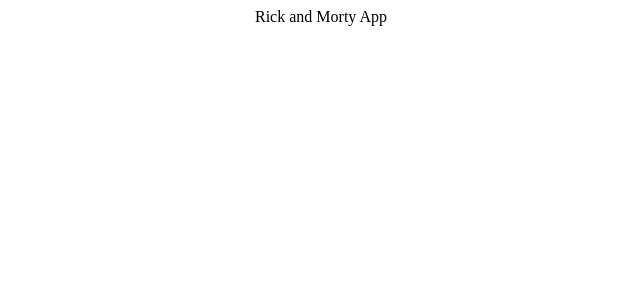
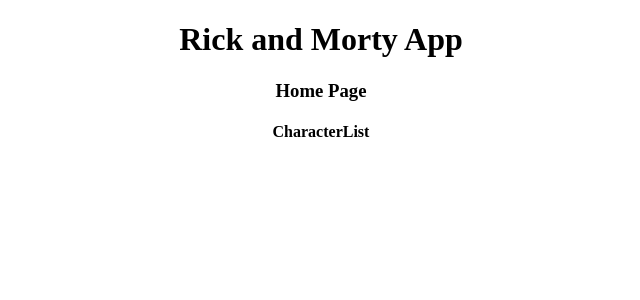
Before and after one commit to uozgan/rick-and-morty-app, a React (Create React App) app: page / in a window 1280 px wide. Shown: the top 300 px of the page, without its empty margins (319-959 px from the left). Built offline with nearby package versions, Linux system fonts and the light colour scheme.

Commit message:
setting up pages and components

```diff
--- a/package.json
+++ b/package.json
@@ -12,6 +12,7 @@
     "@types/react-dom": "^18.3.0",
     "react": "^18.3.1",
     "react-dom": "^18.3.1",
+    "react-router-dom": "^6.26.0",
     "react-scripts": "5.0.1",
     "typescript": "^4.9.5",
     "web-vitals": "^2.1.4"
--- a/src/App.tsx
+++ b/src/App.tsx
@@ -1,11 +1,18 @@
-import React from 'react';
-import './App.css';
+import React from "react";
+import { BrowserRouter, Routes, Route } from "react-router-dom";
+import "./App.css";
+import HomePage from "./pages/HomePage";
 
 function App() {
   return (
-    <div className="App">
-     Rick and Morty App
-    </div>
+    <BrowserRouter>
+      <div className="App">
+        <h1>Rick and Morty App</h1>
+        <Routes>
+          <Route path="/" element={<HomePage />} />
+        </Routes>
+      </div>
+    </BrowserRouter>
   );
 }
 
--- /dev/null
+++ b/src/components/CharacterList.tsx
@@ -0,0 +1,11 @@
+import React from "react";
+
+const CharacterList = () => {
+  return (
+    <div>
+      <h4>CharacterList</h4>
+    </div>
+  );
+};
+
+export default CharacterList;
--- /dev/null
+++ b/src/pages/HomePage.tsx
@@ -0,0 +1,15 @@
+import React from "react";
+import CharacterList from "../components/CharacterList";
+
+const HomePage = () => {
+  return (
+    <div>
+      <h3>Home Page</h3>
+      <div>
+        <CharacterList />
+      </div>
+    </div>
+  );
+};
+
+export default HomePage;
```
Also changed, not shown: src/components/CharacterCard.tsx (added, +7 -0 lines), src/index.tsx (+4 -4 lines), 1 other file (tests, documents, lock files or other folders).
